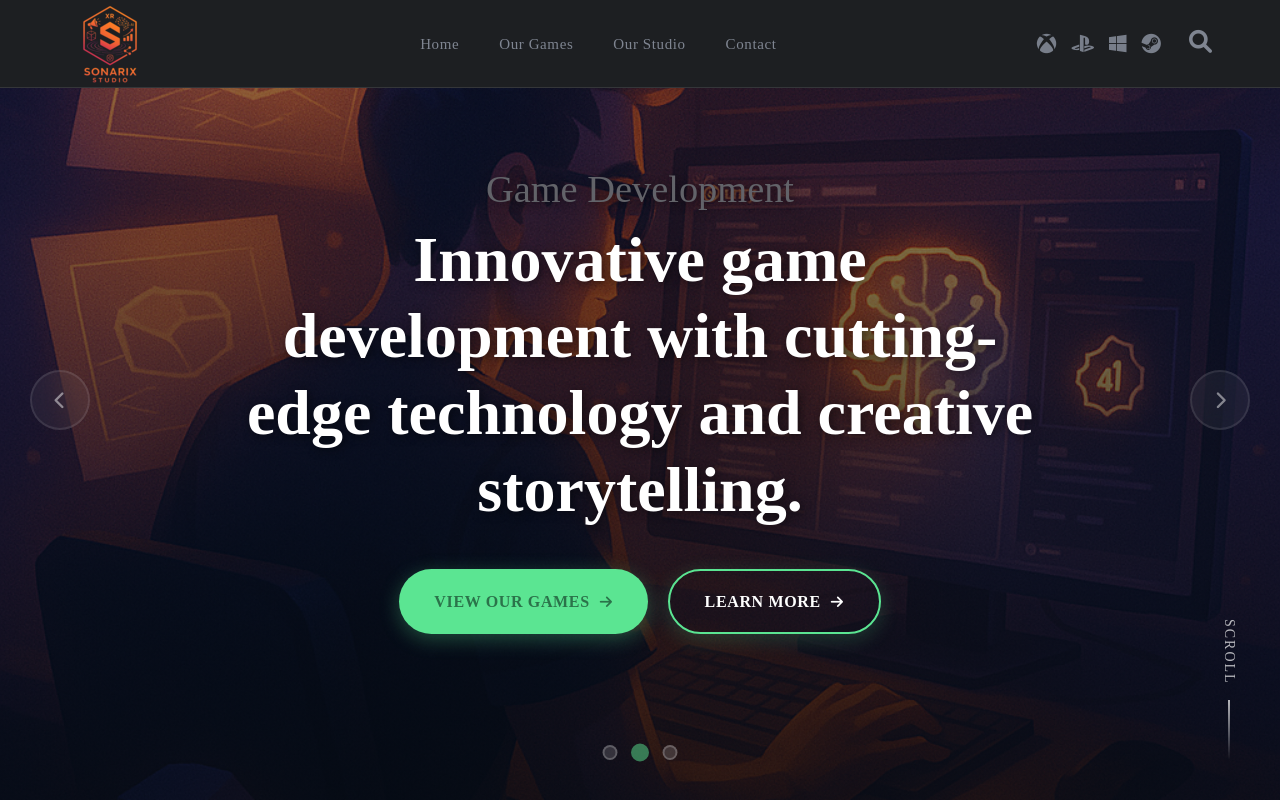
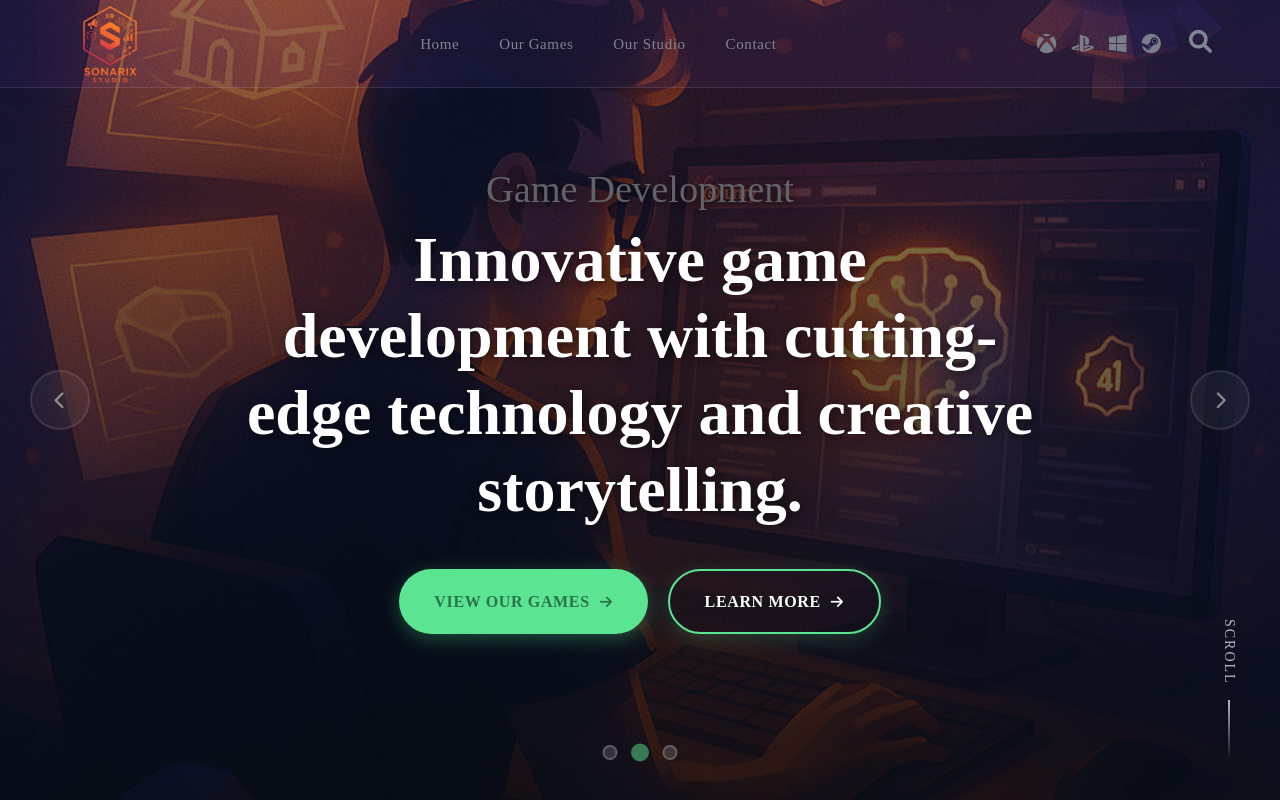
Before and after one commit to Sonarix-Studio/website, a Next.js app: page / in a window 1280 px wide. Shown: the top 800 px of the page. Built offline with nearby package versions, Linux system fonts and the light colour scheme; a web font is replaced by a local one.

Commit message:
chore: update header bg

```diff
--- a/src/components/Header/Header.module.css
+++ b/src/components/Header/Header.module.css
@@ -5,13 +5,15 @@
   left: 0;
   right: 0;
   z-index: 1000;
-  background-color: #1d1f22;
+  /* background-color: #1d1f22; */
+  background: rgba(118, 75, 162, 0.1);
   transition: all 0.3s ease;
   border-bottom: 1px solid rgba(255, 255, 255, 0.1);
 }
 
 .header.scrolled {
-  background-color: rgba(29, 31, 34, 0.95);
+  /* background-color: rgba(29, 31, 34, 0.95); */
+  background: rgba(118, 75, 162, 0.5);
   backdrop-filter: blur(10px);
   box-shadow: 0 2px 20px rgba(0, 0, 0, 0.3);
 }
```
